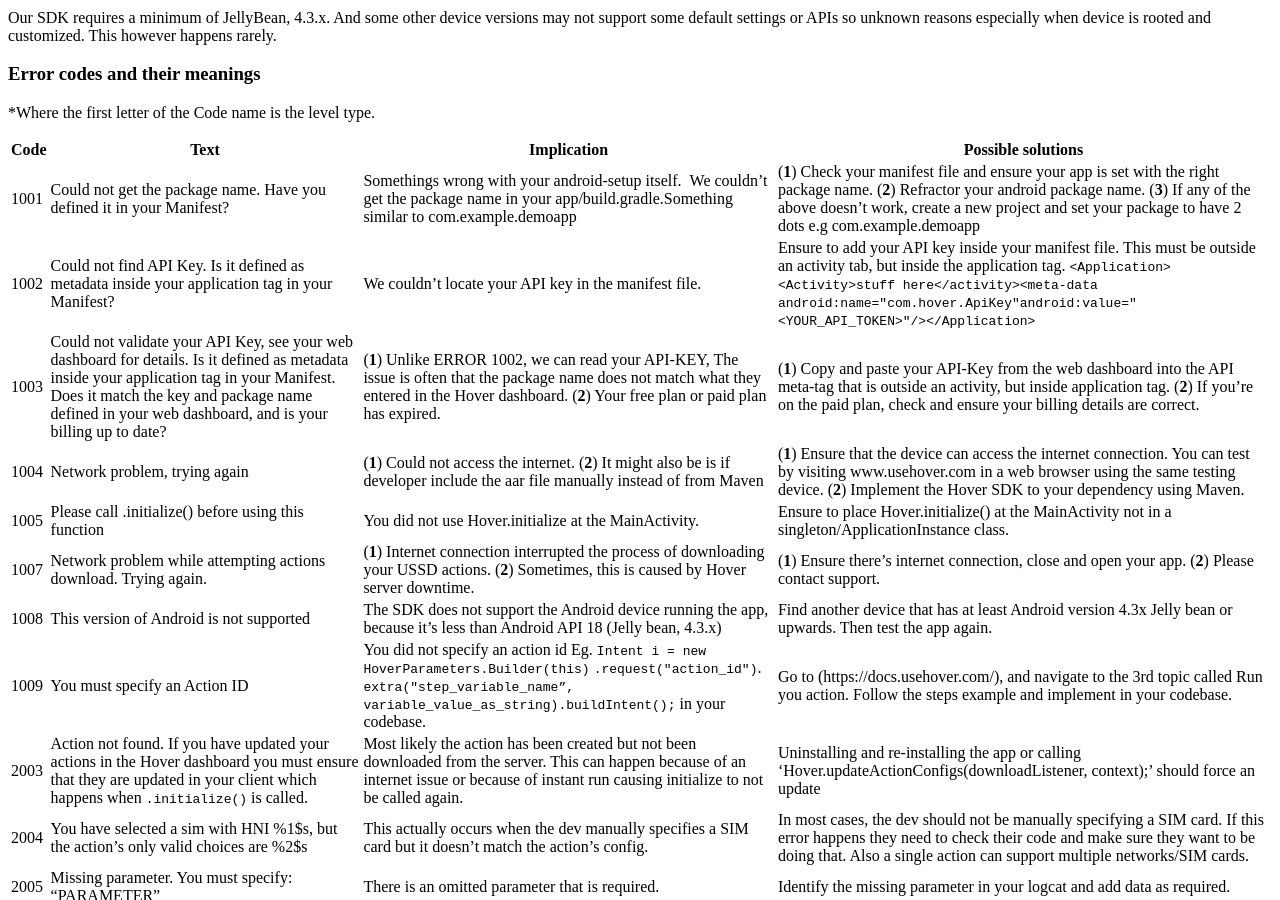
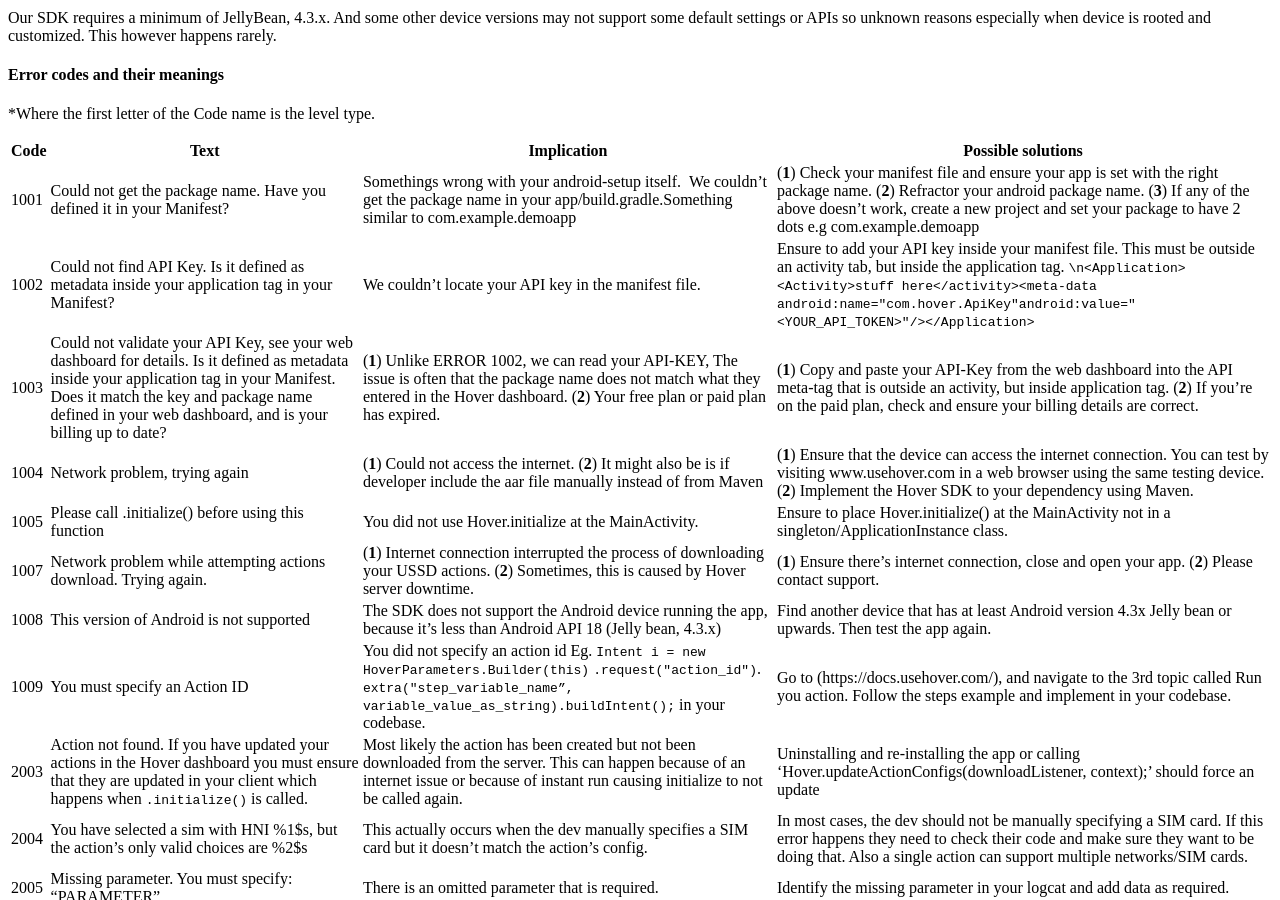
Before and after one commit to UseHover/hover-docs, a Jekyll site: the page built from errors.md, in a window 1280 px wide and 900 px high, scrolled down 1222 px. Built offline with Jekyll 4.4.1, drawn with Linux system fonts in a browser that asks for light colours; nearby versions of some CDN libraries; a style sheet for code colours, icons or effects is not loaded.

```diff
--- a/errors.md
+++ b/errors.md
@@ -34,14 +34,14 @@ These occurs as a result of the user not satisfying the requirements needed for
 ###### Device Errors (LEVEL 5)
 Our SDK requires a minimum of JellyBean, 4.3.x. And some other device versions may not support some default settings or APIs so unknown reasons especially when device is rooted and customized. This however happens rarely.
 
-### Error codes and their meanings
+#### Error codes and their meanings
 *Where the first letter of the Code name is the level type.
 
 
 |Code|Text|Implication|Possible solutions|
 |---|---|---|---|
 |1001|Could not get the package name. Have you defined it in your Manifest?|Somethings wrong with your android-setup itself. &nbsp;We couldn’t get the package &#13;name in your app/build.gradle.Something similar &#13;to com.example.demoapp| (**1**) Check your manifest file and ensure your &#13;app is set with the right package name.&#13;(**2**) Refractor your android package name.&#13; (**3**) If any of the above doesn't work, create a new project and set your package to have 2 dots e.g com.example.demoapp|
-|1002|Could not find API Key. Is it defined as metadata inside your application tag in your Manifest?|We couldn’t locate your API key in the &#13;manifest file.|Ensure to add your API key inside your manifest file. This must be outside an activity tab, but inside the application tag.&#13;`<Application><Activity>stuff here</activity><meta-data android:name="com.hover.ApiKey"android:value="<YOUR_API_TOKEN>"/></Application>` |
+|1002|Could not find API Key. Is it defined as metadata inside your application tag in your Manifest?|We couldn’t locate your API key in the &#13;manifest file.|Ensure to add your API key inside your manifest file. This must be outside an activity tab, but inside the application tag.&#13;`\n<Application><Activity>stuff here</activity><meta-data android:name="com.hover.ApiKey"android:value="<YOUR_API_TOKEN>"/></Application>` |
 |1003|Could not validate your API Key, see your web dashboard for details. Is it defined as metadata inside your application tag in your Manifest. Does it match the key and package name defined in your web dashboard, and is your billing up to date?|(**1**) Unlike ERROR 1002, we can read your API-KEY, &#13;The issue is often that the package name does not &#13;match what they entered in the Hover dashboard.&#13;(**2**) Your free plan or paid plan has expired. | (**1**) Copy and paste your API-Key from the web dashboard into the API meta-tag that is outside an activity, but inside application tag.&#13; (**2**) If you’re on the paid plan, check and ensure your billing details are correct.|
 |1004|Network problem, trying again|(**1**) Could not access the internet.&#13;(**2**) It might also be is if developer  include the &#13;aar file manually instead of from Maven|(**1**) Ensure that the device can access the internet connection. You can test by visiting www.usehover.com in a web browser using the same testing device.&#13;(**2**) Implement the Hover SDK to your dependency using Maven.|
 |1005|Please call .initialize() before using this function|You did not use Hover.initialize&#13; at the MainActivity.|Ensure to place Hover.initialize() at the MainActivity not in a singleton/ApplicationInstance class.|
```
